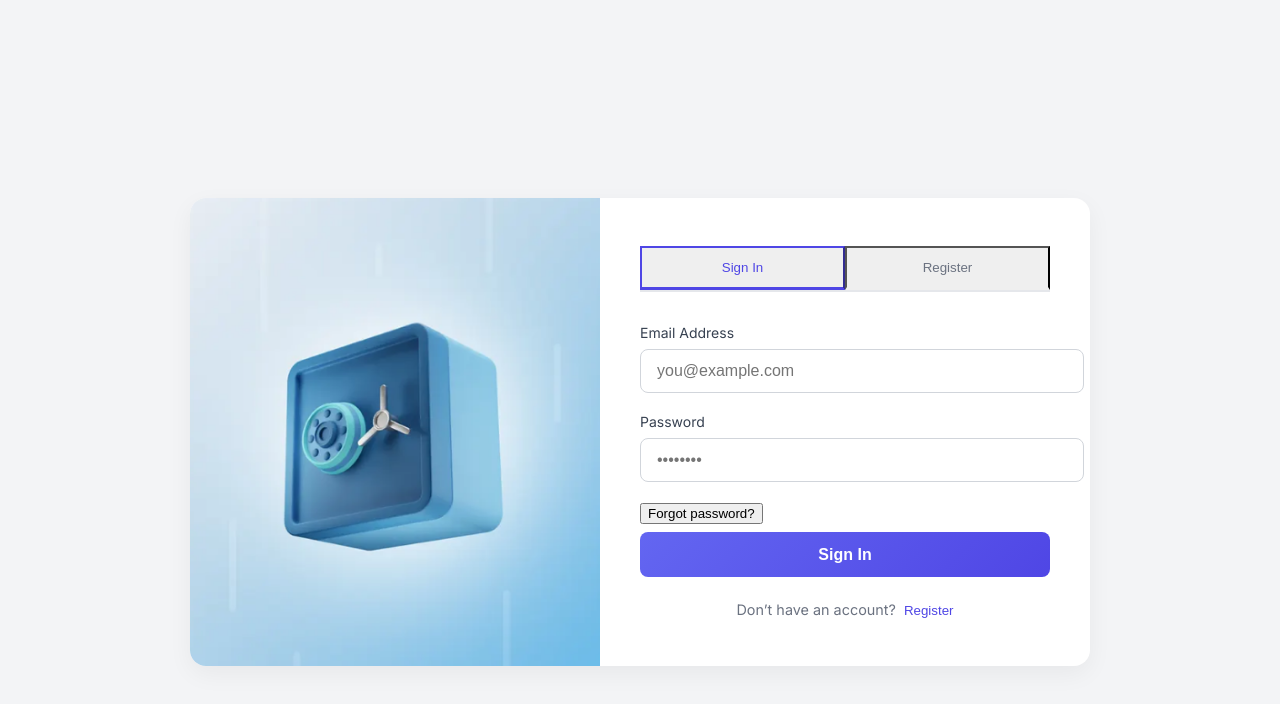
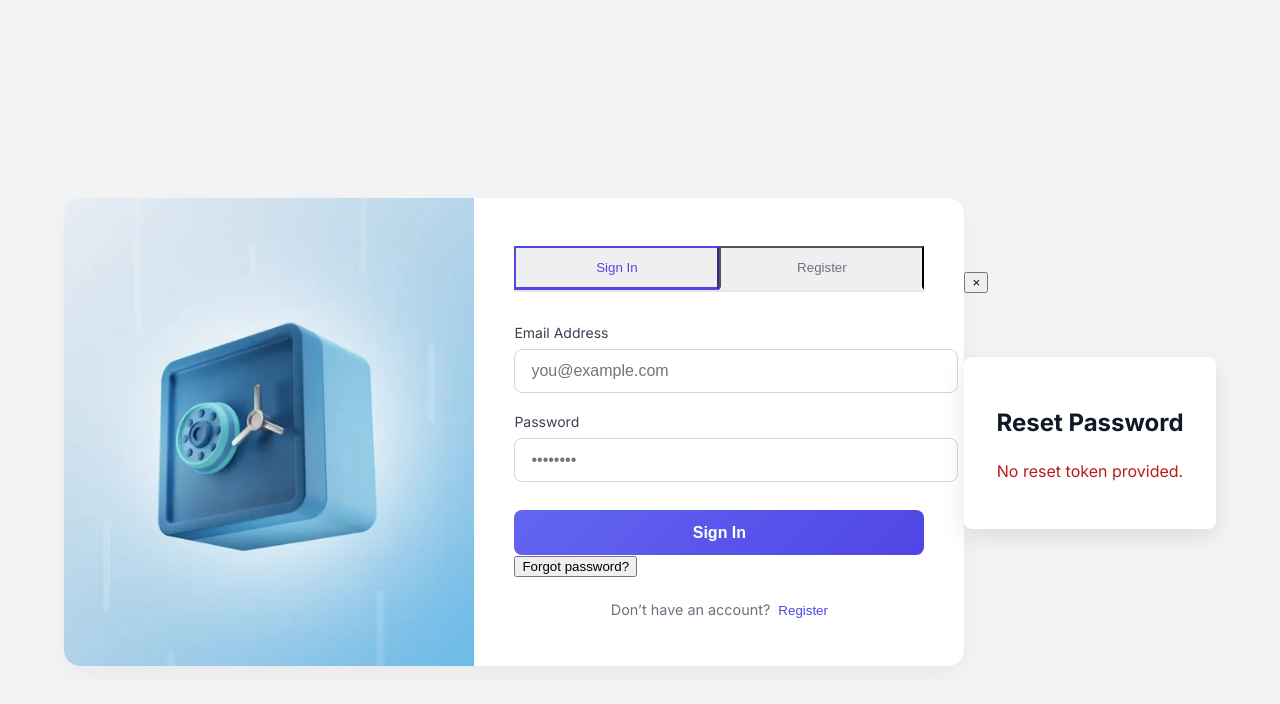
Before and after one commit to tinulica/frontend1, a React (Create React App) app: page / in a window 1280 px wide. Both pictures are taken after a click on the button "Forgot password?". Shown: the top 704 px of the page. Built offline with nearby package versions, Linux system fonts and the light colour scheme.

Commit message:
Update Home.jsx

```diff
--- a/src/components/Home.jsx
+++ b/src/components/Home.jsx
@@ -1,9 +1,10 @@
-// src/components/Home.jsx
+
 import React, { useState, useContext, useEffect } from 'react';
-import { useLocation, useNavigate }           from 'react-router-dom';
-import { AuthContext }                        from '../context/AuthContext';
+import { useLocation, useNavigate } from 'react-router-dom';
+import { AuthContext } from '../context/AuthContext';
+import ResetPassword from './ResetPassword';
 import './Home.css';
-import illustration                            from '../assets/auth-illustration.png';
+import illustration from '../assets/auth-illustration.png';
 
 export default function Home() {
   const { login, register } = useContext(AuthContext);
@@ -18,6 +19,7 @@ export default function Home() {
   const [email, setEmail]       = useState('');
   const [password, setPassword] = useState('');
   const [error, setError]       = useState('');
+  const [showReset, setShowReset] = useState(false);
 
   useEffect(() => {
     if (inviteToken) {
@@ -33,13 +35,9 @@ export default function Home() {
     try {
       if (mode === 'login') {
         await login({ email, password });
-        // on success, AuthContext will navigate to /dashboard
       } else {
         await register({ fullName, email, password, inviteToken });
-        // if this was an invite registration, send them to login
-        if (inviteToken) {
-          navigate('/login');
-        }
+        if (inviteToken) navigate('/login');
       }
     } catch (err) {
       setError(err.message);
@@ -110,21 +108,19 @@ export default function Home() {
               />
             </div>
 
- {mode === 'login' && (
-   <div className="forgot-password">
-     <button
-       type="button"
-       className="link-btn"
-       onClick={() => navigate('/forgot-password')}
-     >
-       Forgot password?
-     </button>
-   </div>
- )}
-
             <button type="submit" className="submit-btn">
               {mode === 'login' ? 'Sign In' : 'Create Account'}
             </button>
+
+            {mode === 'login' && (
+              <button
+                type="button"
+                className="forgot-btn"
+                onClick={() => setShowReset(true)}
+              >
+                Forgot password?
+              </button>
+            )}
           </form>
 
           <div className="auth-footer">
@@ -150,6 +146,15 @@ export default function Home() {
           </div>
         </div>
       </div>
+
+      {showReset && (
+        <div className="modal-overlay" onClick={() => setShowReset(false)}>
+          <div className="modal-content" onClick={e => e.stopPropagation()}>
+            <button className="modal-close" onClick={() => setShowReset(false)}>×</button>
+            <ResetPassword />
+          </div>
+        </div>
+      )}
     </div>
   );
 }
```
